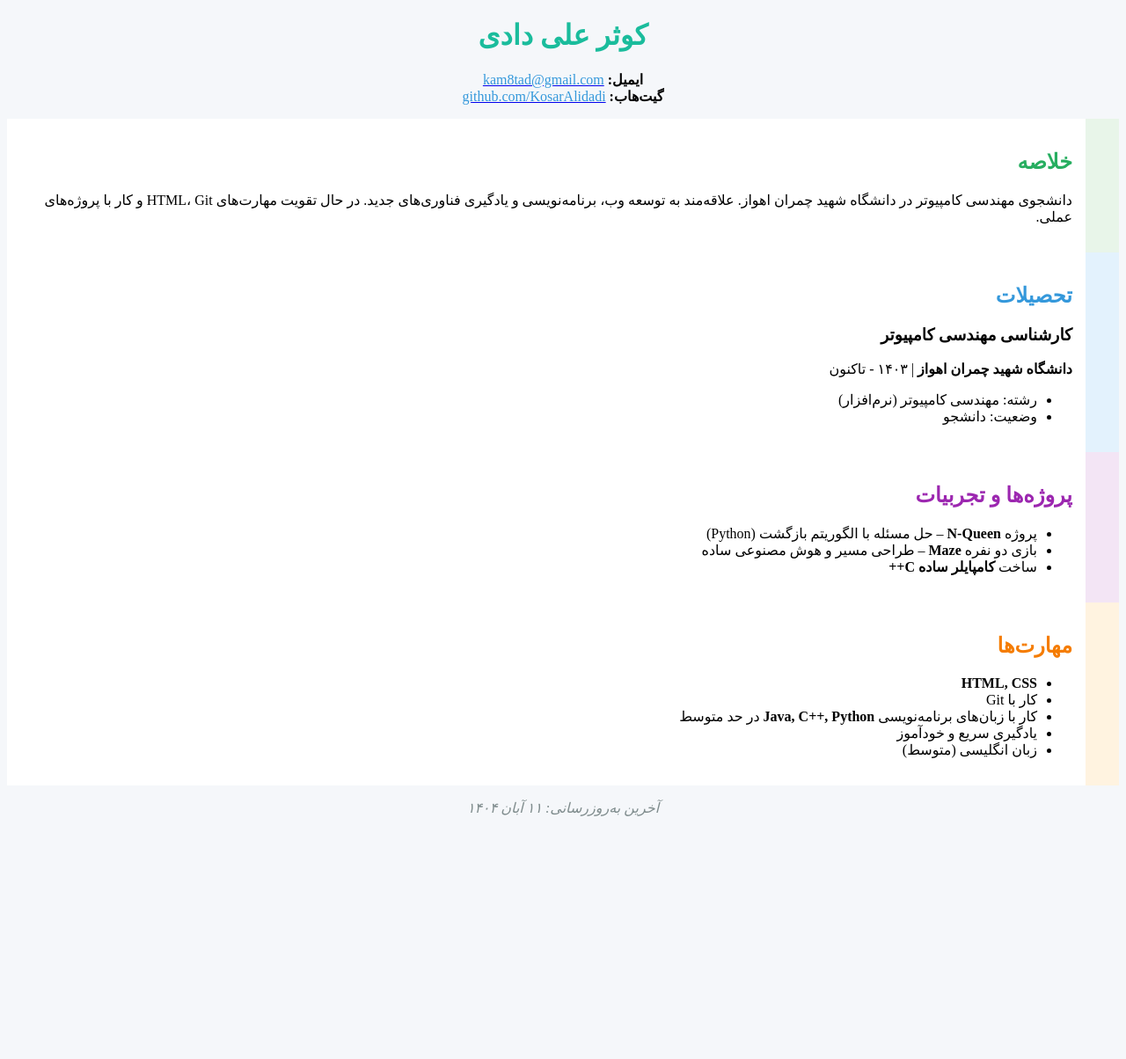
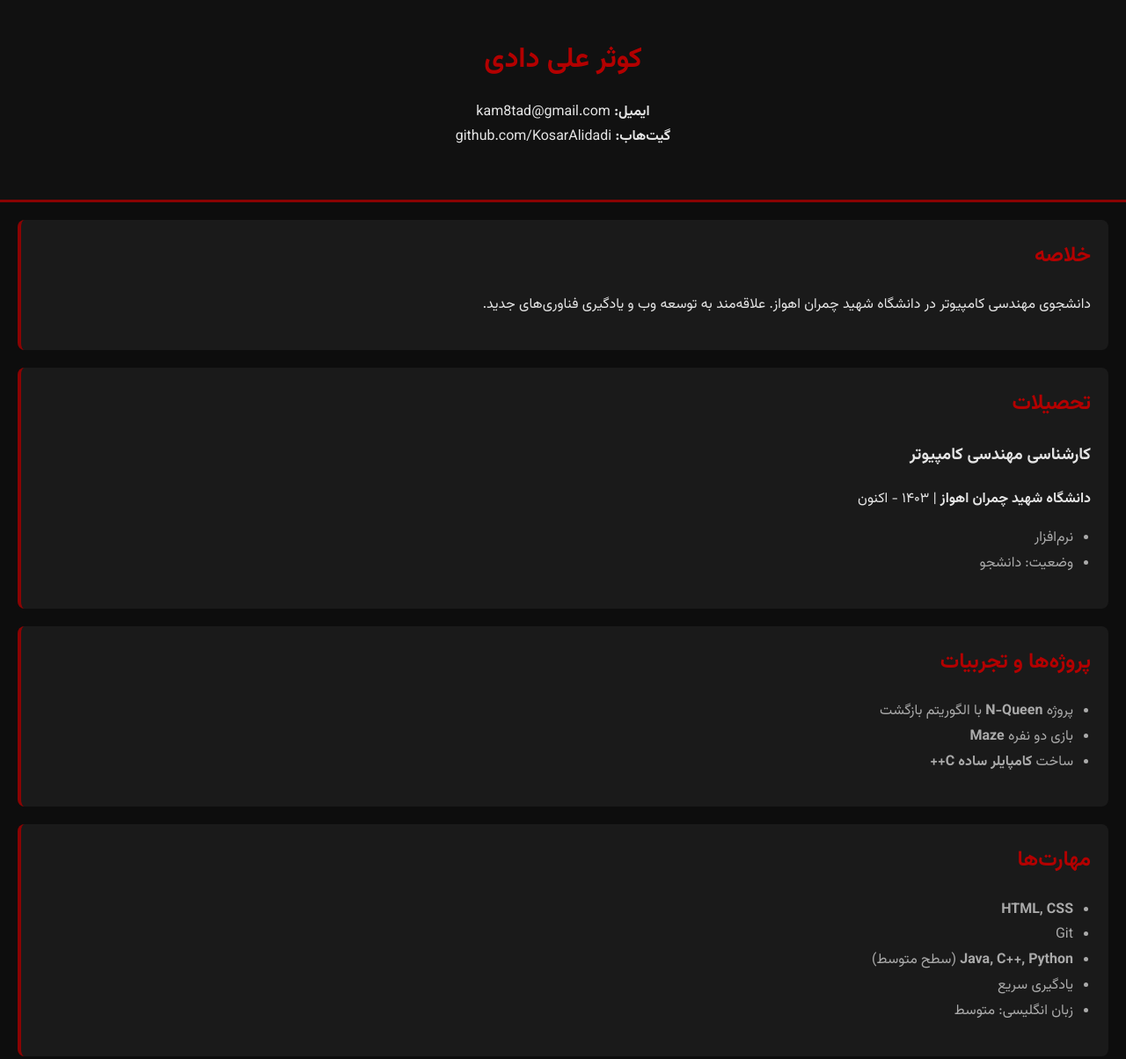
Before and after one commit to KosarAlidadi/Kosar-Alidadi-resume, a plain HTML site: page index.html in a window 1280 px wide. Shown: the top 1204 px of the page at 88% size. Before the commit the page ends 944 px from the top, so only its background shows below. Drawn offline with Linux system fonts and the light colour scheme.

Commit message:
add css
Add external CSS file and apply styling to resume

```diff
--- a/index.html
+++ b/index.html
@@ -1,94 +1,64 @@
 <!DOCTYPE html>
 <html lang="fa" dir="rtl">
 <head>
-    <meta charset="UTF-8" />
-    <meta name="viewport" content="width=device-width, initial-scale=1.0"/>
-    <title>رزومه - کوثر علی دادی</title>
+    <meta charset="UTF-8">
+    <meta name="viewport" content="width=device-width, initial-scale=1.0">
+    <title>رزومه - کوثر علی‌دادی</title>
+    <link rel="stylesheet" href="styles.css">
 </head>
-<body bgcolor="#f5f7fa">
+<body>
 
-    <!-- هدر -->
-    <header bgcolor="#2c3e50" align="center">
-        <h1><font color="#1abc9c" size="6">کوثر علی دادی</font></h1>
+    <header class="header">
+        <h1>کوثر علی دادی</h1>
         <p>
-            <b>ایمیل:</b>
-            <a href="mailto:kam8tad@gmail.com">
-                <font color="#3498db">kam8tad@gmail.com</font>
-            </a><br>
-            <b>گیت‌هاب:</b>
-            <a href="https://github.com/KosarAlidadi" target="_blank">
-                <font color="#3498db">github.com/KosarAlidadi</font>
-            </a>
+            <strong>ایمیل:</strong>
+            <a href="mailto:kam8tad@gmail.com">kam8tad@gmail.com</a><br>
+            <strong>گیت‌هاب:</strong>
+            <a href="https://github.com/KosarAlidadi" target="_blank">github.com/KosarAlidadi</a>
         </p>
     </header>
 
-    <!-- خلاصه -->
-    <table width="100%" bgcolor="white" cellpadding="15" cellspacing="0">
-        <tr>
-            <td bgcolor="#e8f5e9" width="8"></td>
-            <td>
-                <h2><font color="#27ae60">خلاصه</font></h2>
+    <section class="section">
+        <h2>خلاصه</h2>
         <p>
             دانشجوی مهندسی کامپیوتر در دانشگاه شهید چمران اهواز.
-                    علاقه‌مند به توسعه وب، برنامه‌نویسی و یادگیری فناوری‌های جدید.
-                    در حال تقویت مهارت‌های HTML، Git و کار با پروژه‌های عملی.
+            علاقه‌مند به توسعه وب و یادگیری فناوری‌های جدید.
         </p>
-            </td>
-        </tr>
-    </table>
+    </section>
 
-    <!-- تحصیلات -->
-    <table width="100%" bgcolor="white" cellpadding="15" cellspacing="0">
-        <tr>
-            <td bgcolor="#e3f2fd" width="8"></td>
-            <td>
-                <h2><font color="#3498db">تحصیلات</font></h2>
-                <h3><b>کارشناسی مهندسی کامپیوتر</b></h3>
-                <p><b>دانشگاه شهید چمران اهواز</b> | ۱۴۰۳ - تاکنون</p>
+    <section class="section">
+        <h2>تحصیلات</h2>
+        <h3><strong>کارشناسی مهندسی کامپیوتر</strong></h3>
+        <p><strong>دانشگاه شهید چمران اهواز</strong> | ۱۴۰۳ - اکنون</p>
         <ul>
-                    <li>رشته: مهندسی کامپیوتر (نرم‌افزار)</li>
+            <li>نرم‌افزار</li>
             <li>وضعیت: دانشجو</li>
         </ul>
-            </td>
-        </tr>
-    </table>
+    </section>
 
-    <!-- پروژه‌ها -->
-    <table width="100%" bgcolor="white" cellpadding="15" cellspacing="0">
-        <tr>
-            <td bgcolor="#f3e5f5" width="8"></td>
-            <td>
-                <h2><font color="#9c27b0">پروژه‌ها و تجربیات</font></h2>
+    <section class="section">
+        <h2>پروژه‌ها و تجربیات</h2>
         <ul>
-                    <li>پروژه <b>N-Queen</b> – حل مسئله با الگوریتم بازگشت (Python)</li>
-                    <li>بازی دو نفره <b>Maze</b> – طراحی مسیر و هوش مصنوعی ساده</li>
-                    <li>ساخت <b>کامپایلر ساده C++</b> </li>
+            <li>پروژه <strong>N-Queen</strong> با الگوریتم بازگشت</li>
+            <li>بازی دو نفره <strong>Maze</strong></li>
+            <li>ساخت <strong>کامپایلر ساده C++</strong></li>
         </ul>
-            </td>
-        </tr>
-    </table>
+    </section>
 
-    <!-- مهارت‌ها -->
-    <table width="100%" bgcolor="white" cellpadding="15" cellspacing="0">
-        <tr>
-            <td bgcolor="#fff3e0" width="8"></td>
-            <td>
-                <h2><font color="#f57c00">مهارت‌ها</font></h2>
+    <section class="section">
+        <h2>مهارت‌ها</h2>
         <ul>
-                    <li><b>HTML, CSS</b></li>
-                    <li>کار با Git</li>
-                    <li>کار با زبان‌های برنامه‌نویسی <b>Java, C++, Python</b> در حد متوسط</li>
-                    <li>یادگیری سریع و خودآموز</li>
-                    <li>زبان انگلیسی (متوسط)</li>
+            <li><strong>HTML, CSS</strong></li>
+            <li>Git</li>
+            <li><strong>Java, C++, Python</strong> (سطح متوسط)</li>
+            <li>یادگیری سریع</li>
+            <li>زبان انگلیسی: متوسط</li>
         </ul>
-            </td>
-        </tr>
-    </table>
+    </section>
 
-    <!-- فوتر -->
-    <center>
-        <p><i><font color="#7f8c8d">آخرین به‌روزرسانی: ۱۱ آبان ۱۴۰۴</font></i></p>
-    </center>
+    <footer class="footer">
+        <p>آخرین به‌روزرسانی: 17 آبان 1404</p>
+    </footer>
 
 </body>
 </html>
--- /dev/null
+++ b/styles.css
@@ -0,0 +1,92 @@
+@import url('https://fonts.googleapis.com/css2?family=Vazirmatn:wght@300;400;700&display=swap');
+
+:root {
+    --main-bg: #0d0d0d;
+    --card-bg: #1a1a1a;
+    --red: #8A0303;
+    --red-light: #B30000;
+    --text: #e5e5e5;
+    --text-light: #aaaaaa;
+}
+
+body {
+    font-family: 'Vazirmatn', sans-serif;
+    margin: 0;
+    background: var(--main-bg);
+    color: var(--text);
+    line-height: 1.8;
+}
+
+/* هدر */
+.header {
+    text-align: center;
+    background: #111;
+    padding: 40px 20px;
+    border-bottom: 3px solid var(--red);
+}
+
+.header h1 {
+    margin: 0;
+    color: var(--red-light);
+    font-size: 32px;
+}
+
+.header a {
+    color: var(--text);
+    text-decoration: none;
+    transition: color .3s;
+}
+
+.header a:hover {
+    color: var(--red-light);
+}
+
+/* بخش‌ها */
+.section {
+    background: var(--card-bg);
+    margin: 20px;
+    padding: 20px;
+    border-left: 4px solid var(--red);
+    border-radius: 8px;
+    transition: transform .3s, box-shadow .3s;
+}
+
+.section:hover {
+    transform: translateY(-4px);
+    box-shadow: 0 4px 12px rgba(138, 3, 3, 0.4);
+}
+
+.section h2 {
+    color: var(--red-light);
+    margin-top: 0;
+}
+
+/* لیست‌ها */
+ul {
+    padding-right: 20px;
+}
+
+li {
+    color: var(--text-light);
+}
+
+/* فوتر */
+.footer {
+    text-align: center;
+    padding: 20px;
+    background: #111;
+    color: var(--text-light);
+    border-top: 2px solid var(--red);
+}
+
+/* ریسپانسیو */
+@media (max-width: 600px) {
+    .section {
+        margin: 10px;
+        padding: 15px;
+    }
+
+    .header h1 {
+        font-size: 26px;
+    }
+}
```
Lines whose indentation alone changed are shown as unchanged.
